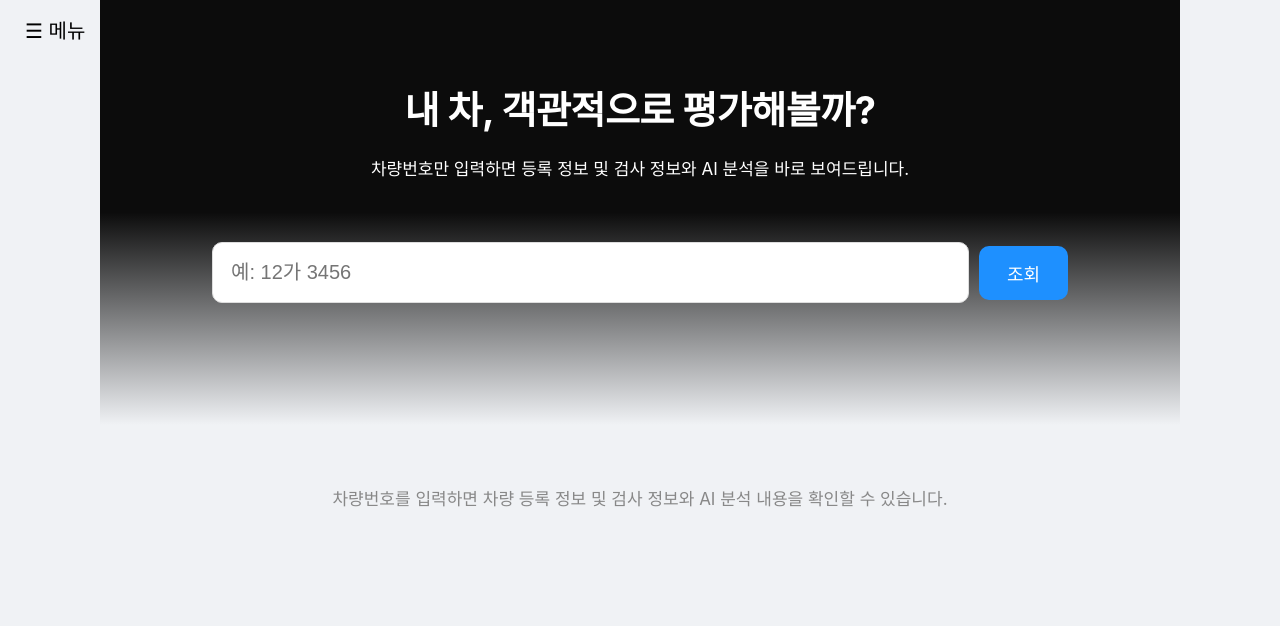
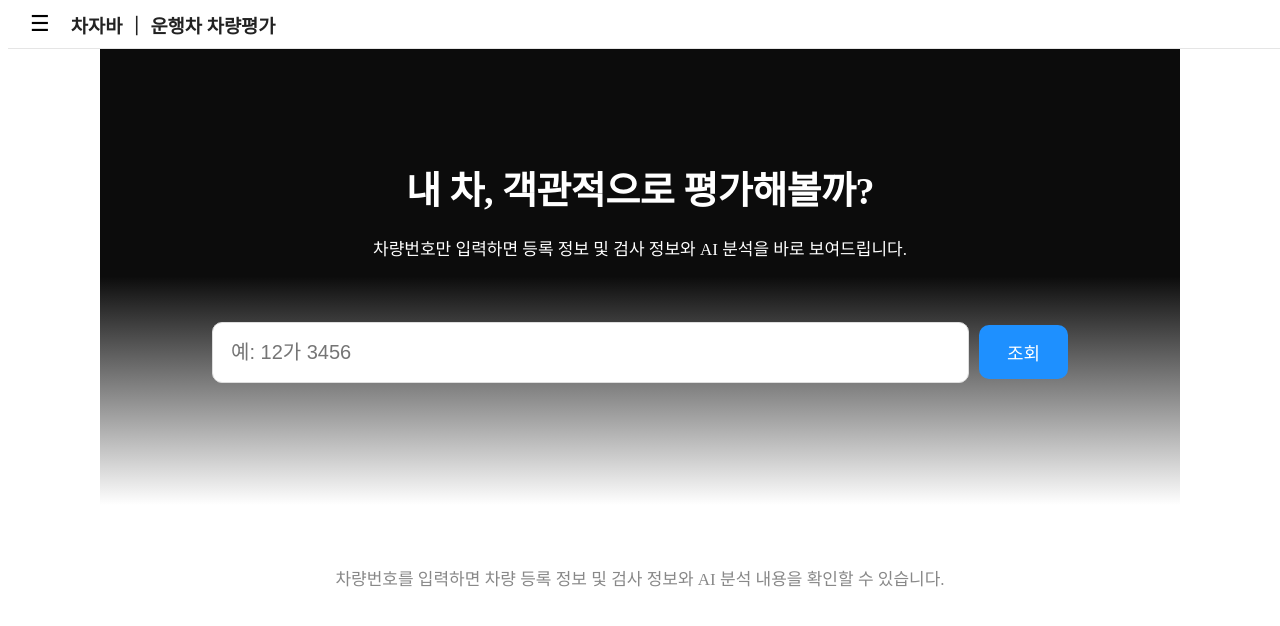
Before and after one commit to wylim822/ovpe_sb_front, a Vue app: page / in a window 1280 px wide. Shown: the top 626 px of the page. Built offline with nearby package versions, Linux system fonts and the light colour scheme.

Commit message:
공통 메뉴(사이드바) CSS 변경

```diff
--- a/package.json
+++ b/package.json
@@ -10,7 +10,8 @@
   "dependencies": {
     "axios": "^1.13.2",
     "core-js": "^3.8.3",
-    "vue": "^2.6.14"
+    "vue": "^2.6.14",
+    "vue-router": "^3.6.5"
   },
   "devDependencies": {
     "@babel/core": "^7.12.16",
--- a/src/App.vue
+++ b/src/App.vue
@@ -1,140 +1,204 @@
 <template>
   <div id="app">
-    <!-- 헤더 -->
-    <header class="header">
-      <button class="menu-btn" @click="toggleMenu">
-        ☰ 메뉴
-      </button>
+    <!-- 상단 헤더 -->
+    <header class="topbar">
+      <button class="menu_btn" @click="toggleSidebar">☰</button>
+      <router-link to="/" class="logo-link">
+        <h3 class="logo">차자바 ｜ 운행차 차량평가</h3>
+      </router-link>
     </header>
 
-    <!-- 사이드 메뉴 -->
-    <nav class="sidebar" :class="{ open: isMenuOpen }">
-      <ul>
-        <li>
-          <router-link to="/" @click.native="closeMenu">차량 AI 분석</router-link>
-        </li>
-        <li>
-          <router-link to="/vhclSrch" @click.native="closeMenu">차량번호 검색</router-link>
-        </li>
-      </ul>
-    </nav>
+    <!-- 사이드바 (슬라이드 방식) -->
+    <aside class="sidebar" :class="{ open: isSidebarOpen }" ref="sidebar">
+
+      <nav class="nav-list">
+
+        <router-link to="/" class="nav-item" exact @click.native="handleMenuClick">
+          <i class="ri-brain-line"></i>
+          <span>차량 AI 분석</span>
+        </router-link>
+
+        <router-link to="/vhclSrch" class="nav-item" @click.native="handleMenuClick">
+          <i class="ri-search-line"></i>
+          <span>차량번호 검색</span>
+        </router-link>
+
+      </nav>
+
+    </aside>
 
     <!-- 본문 -->
     <main class="content">
       <router-view />
     </main>
+
   </div>
 </template>
 
 <script>
-  export default {
-    data() {
-      return {
-        isMenuOpen: false
+export default {
+  data() {
+    return {
+      isSidebarOpen: false,   // 사이드바 오픈 상태
+      isMobile: window.innerWidth <= 900
+    };
+  },
+
+  methods: {
+    toggleSidebar() {
+      this.isSidebarOpen = !this.isSidebarOpen;
+    },
+
+    // 사이드바 닫음
+    closeSidebar() {
+      this.isSidebarOpen = false;
+    },
+
+    handleMenuClick() {
+      // 메뉴 클릭 시 사이드바 닫음
+      this.closeSidebar();
+    },
+
+    handleClickOutside(event) {
+      // 사이드바가 열려있을 때 사이드바 이외의 영역 클릭 시 사이드바 닫음
+      if (
+        this.isSidebarOpen && this.$refs.sidebar && !this.$refs.sidebar.contains(event.target) && !event.target.closest('.menu_btn')
+      ) {
+        this.closeSidebar();
       }
     },
-    methods: {
-      toggleMenu() {
-        this.isMenuOpen = !this.isMenuOpen;
-      },
-      closeMenu() {
-        this.isMenuOpen = false;
-      }
+
+    handleResize() {
+      this.isMobile = window.innerWidth <= 900;
     }
+  },
+
+  mounted() {
+    window.addEventListener("resize", this.handleResize);
+    document.addEventListener("click", this.handleClickOutside);  // 이벤트 리스너 추가
+  },
+  beforeDestroy() {
+    window.removeEventListener("resize", this.handleResize);
+    document.removeEventListener("click", this.handleClickOutside); // 이벤트 리스너 제거
   }
+};
 </script>
 
 <style>
-* {
-  margin: 0;
-  padding: 0;
-  box-sizing: border-box;
-}
-
-body {
-  font-family: -apple-system, BlinkMacSystemFont, 'Segoe UI', Roboto, Oxygen, Ubuntu, Cantarell, 'Open Sans', 'Helvetica Neue', sans-serif;
-  background: #f0f2f5;
-  color: #2c3e50;
-}
-
 /* 전체 레이아웃 */
 #app {
   display: flex;
   flex-direction: column;
-  min-height: 100vh;
+  height: 100vh;
+  background: #ffffff;
+  color: #222;
 }
 
-/* 헤더 */
-.header {
+/* 상단 헤더 */
+.topbar {
   display: flex;
   align-items: center;
-  color: white;
-  padding: 5px;
+  height: 48px;
+  padding: 0 16px;
+  background: #fff;
+  border-bottom: 1px solid #e5e5e5;
   position: fixed;
   top: 0;
-  left: 0;
   width: 100%;
   z-index: 2000;
 }
 
-.menu-btn {
-  font-size: 20px;
-  font-weight: 500;
-  background: transparent;
-  color: 333;
+.menu_btn {
+  background: none;
   border: none;
+  font-size: 22px;
   cursor: pointer;
-  margin-left: 20px;
-  margin-top: 10px;
+  margin-right: 15px;
 }
 
-.title {
-  font-size: 18px;
+.logo-link {
+  text-decoration: none;
+  color: inherit;
+  display: block;
 }
 
 /* 사이드바 */
 .sidebar {
   position: fixed;
-  top: 0;
-  left: -240px;
-  width: 220px;
-  height: 100%;
-  color: #333;
-  padding-top: 60px;
-  transition: left 0.3s ease;
-  z-index: 1000;
-  margin-left: 10px;
+  top: 48px;
+  left: -260px;
+  width: 240px;
+  height: calc(100vh - 48px);
+  background: #f9f9f9;
+  box-sizing: border-box;
+  padding: 12px;
+  transition: left 0.25s ease;
+  z-index: 1500;
 }
 
+/* open 상태 - 슬라이드 인 */
 .sidebar.open {
   left: 0;
 }
 
-.sidebar ul {
-  list-style: none;
-  padding: 0;
+.nav-list {
+  display: flex;
+  flex-direction: column;
+  gap: 8px;
+  margin-top: 5px;
 }
 
-.sidebar li {
-  padding: 8px 20px;
+.nav-item {
+  display: flex;
+  align-items: center;
+  gap: 12px;
+  padding: 10px 14px;
+  border-radius: 6px;
+  text-decoration: none;
+  color: #333;
+  font-size: 16px;
+  font-weight: 500;
+  transition: background 0.2s ease;
 }
 
-.sidebar li a {
-  color: #333;
-  text-decoration: none;
-  font-size: 16px;
-  font-weight: 500;
-  transition: color 0.2s ease, text-decoration 0.2s ease;
-  display: block;          /* 클릭 영역 확대 */
+.nav-item:hover {
+  background: #efefef;
 }
 
-.sidebar li a:hover {
-  color: #1e90ff;
-  text-decoration: underline;
+/* 활성화된 메뉴 hover */
+.nav-item.router-link-active:hover {
+    background: #cce5ff;
+}
+
+/* 활성화된 메뉴 */
+.nav-item.router-link-active {
+  background: #e0f2ff;
+  color: #007bff;
+  font-weight: 700;
+}
+
+.nav-item.router-link-active i {
+  color: #007bff;
 }
 
 /* 본문 */
 .content {
   flex: 1;
+  padding: 10px;
+  margin-top: 30px;
+  position: relative; /* 사이드바 오버레이용 */
+}
+
+/* 오버레이 스타일 (사이드바가 열렸을 때만 적용) */
+#app:has(.sidebar.open) .content::before {
+  content: '';
+  position: fixed;
+  top: 48px; /* 헤더 높이 제외 */
+  left: 0;
+  right: 0;
+  bottom: 0;
+  background: rgba(0, 0, 0, 0.5);
+  z-index: 1000; /* 사이드바 (1500)보다 낮고 본문보다 높게 */
+  pointer-events: auto; /* 클릭 가능하게 설정 */
 }
 </style>
```
